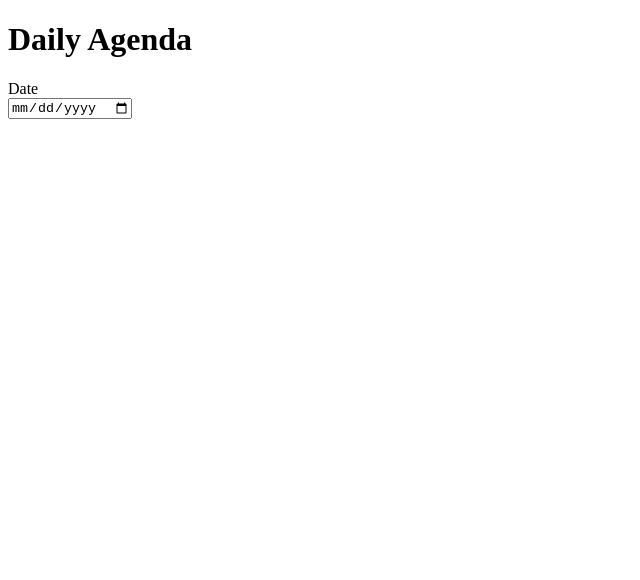
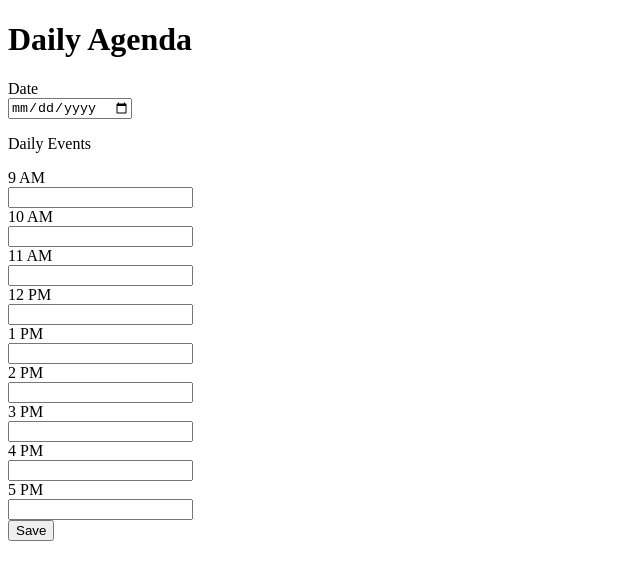
Before and after one commit to codelyss/Day_Planner_hw, a plain HTML site: page index.html in a window 1280 px wide. Shown: the whole page, without its empty margins (0-640 px from the left). Drawn offline with Linux system fonts and the light colour scheme.

Commit message:
Created each timeblock's input field and a save button

```diff
--- a/index.html
+++ b/index.html
@@ -24,6 +24,61 @@
             </div>
         </div>
 
+        <!-- 9 AM - 5 PM -->
+        <div class="calendar_events">
+            <p>Daily Events</p>
+
+            <div id="9AM" class="event_item">
+                <div class="ei_Title">9 AM</div>
+                <input type="text" class="hour_Agenda">
+            </div>
+
+            <div id="10AM" class="event_item">
+                <div class="ei_Title">10 AM</div>
+                <input type="text" class="hour_Agenda">
+            </div>
+
+            <div id="11AM" class="event_item">
+                <div class="ei_Title">11 AM</div>
+                <input type="text" class="hour_Agenda">
+            </div>
+
+            <div id="12PM" class="event_item">
+                <div class="ei_Title">12 PM</div>
+                <input type="text" class="hour_Agenda">
+            </div>
+
+            <div id="1PM" class="event_item">
+                <div class="ei_Title">1 PM</div>
+                <input type="text" class="hour_Agenda">
+            </div>
+
+            <div id="2PM" class="event_item">
+                <div class="ei_Title">2 PM</div>
+                <input type="text" class="hour_Agenda">
+            </div>
+
+            <div id="3PM" class="event_item">
+                <div class="ei_Title">3 PM</div>
+                <input type="text" class="hour_Agenda">
+            </div>
+
+            <div id="4PM" class="event_item">
+                <div class="ei_Title">4 PM</div>
+                <input type="text" class="hour_Agenda">
+            </div>
+
+            <div id="5PM" class="event_item">
+                <div class="ei_Title">5 PM</div>
+                <input type="text" class="hour_Agenda">
+            </div>
+        </div>
+
+        <!-- Save button -->
+        <div>
+            <input type="button" class="button" onclick="SaveAgenda()" value="Save">
+        </div>
+
     </div>
 
 </body>
```
